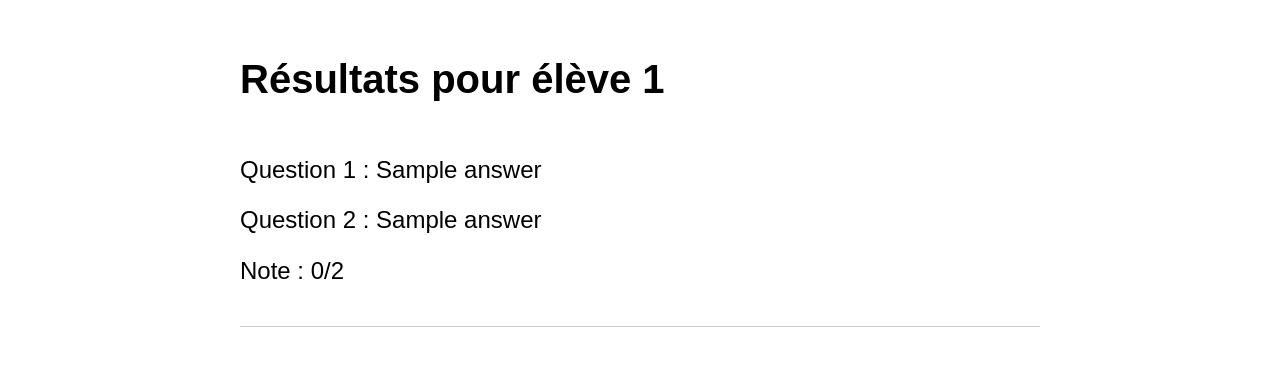
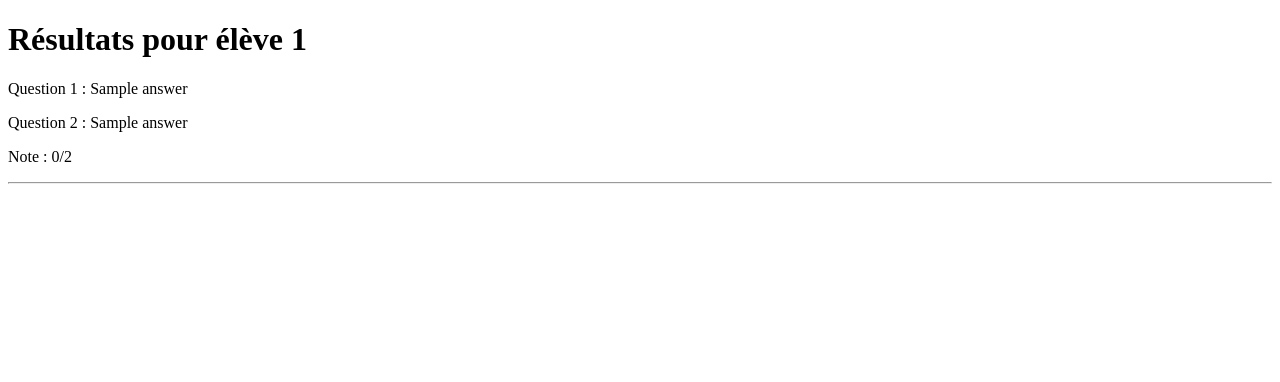
Before and after one commit to ProfEnFrance/-qcmflask1, a Flask app: page /resultats/1 in a window 1280 px wide. Shown: the top 382 px of the page. Run offline with Flask 3, Linux system fonts and the light colour scheme; tables that the repository leaves empty hold one stand-in row (values such as "Sample post").

Commit message:
Update resultats.html

```diff
--- a/templates/resultats.html
+++ b/templates/resultats.html
@@ -1,35 +1,6 @@
 <!doctype html>
 <html>
-<head>
-  <meta charset="UTF-8"> <!-- Encodage correct -->
-  <meta name="viewport" content="width=device-width, initial-scale=1.0"> <!-- Adaptation aux écrans -->
-  <title>Résultats</title>
-  <style>
-    body {
-      font-family: sans-serif;
-      font-size: clamp(1rem, 2.5vw, 1.5rem); /* Texte fluide */
-      padding: 20px;
-      line-height: 1.6;
-      max-width: 800px;
-      margin: 0 auto; /* Centre le contenu */
-    }
-
-    h1 {
-      font-size: clamp(1.5rem, 5vw, 2.5rem); /* Titre adaptable */
-      margin-bottom: 1em;
-    }
-
-    p {
-      margin: 0.5em 0;
-    }
-
-    hr {
-      margin: 1.5em 0;
-      border: none;
-      border-top: 1px solid #ccc;
-    }
-  </style>
-</head>
+<head><title>Résultats2</title></head>
 <body>
 <h1>Résultats pour élève {{ eleve_id }}</h1>
 {% for i in range(reponses|length) %}
```
Lines whose indentation alone changed are shown as unchanged.
